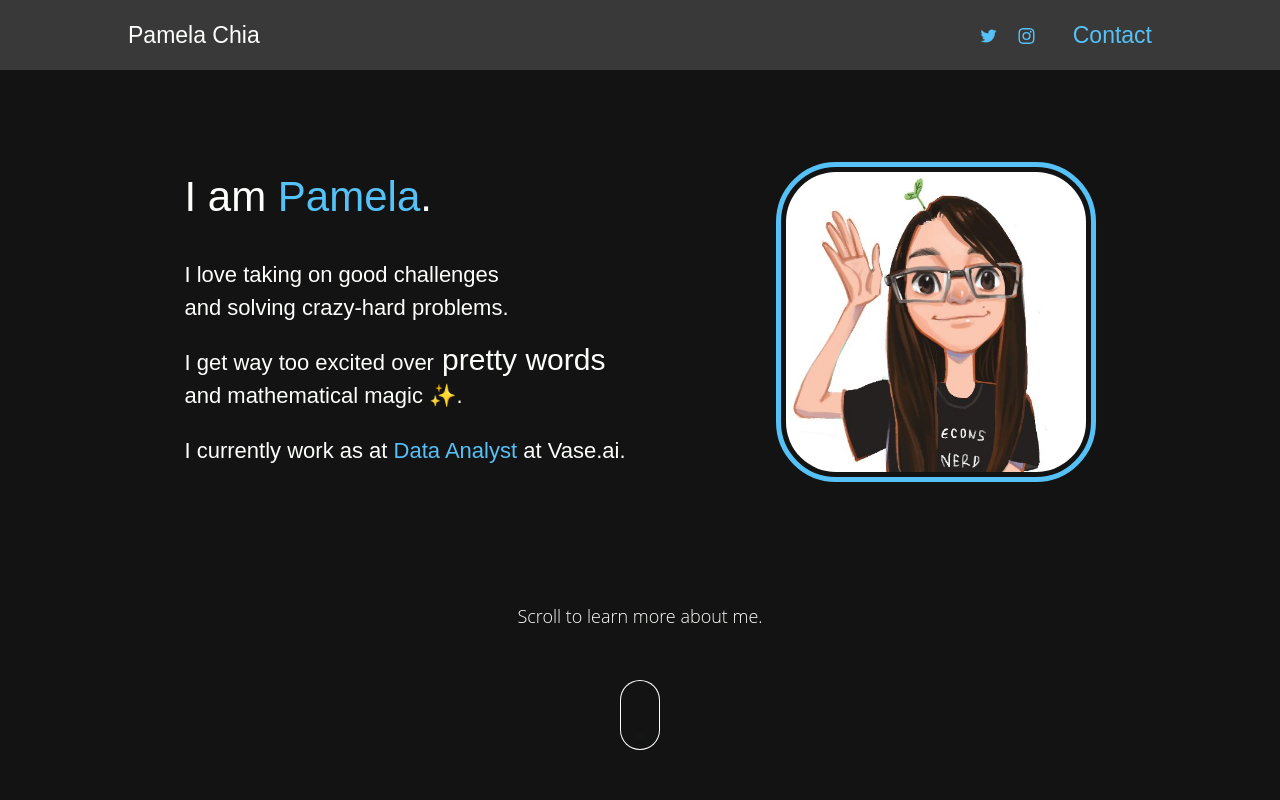
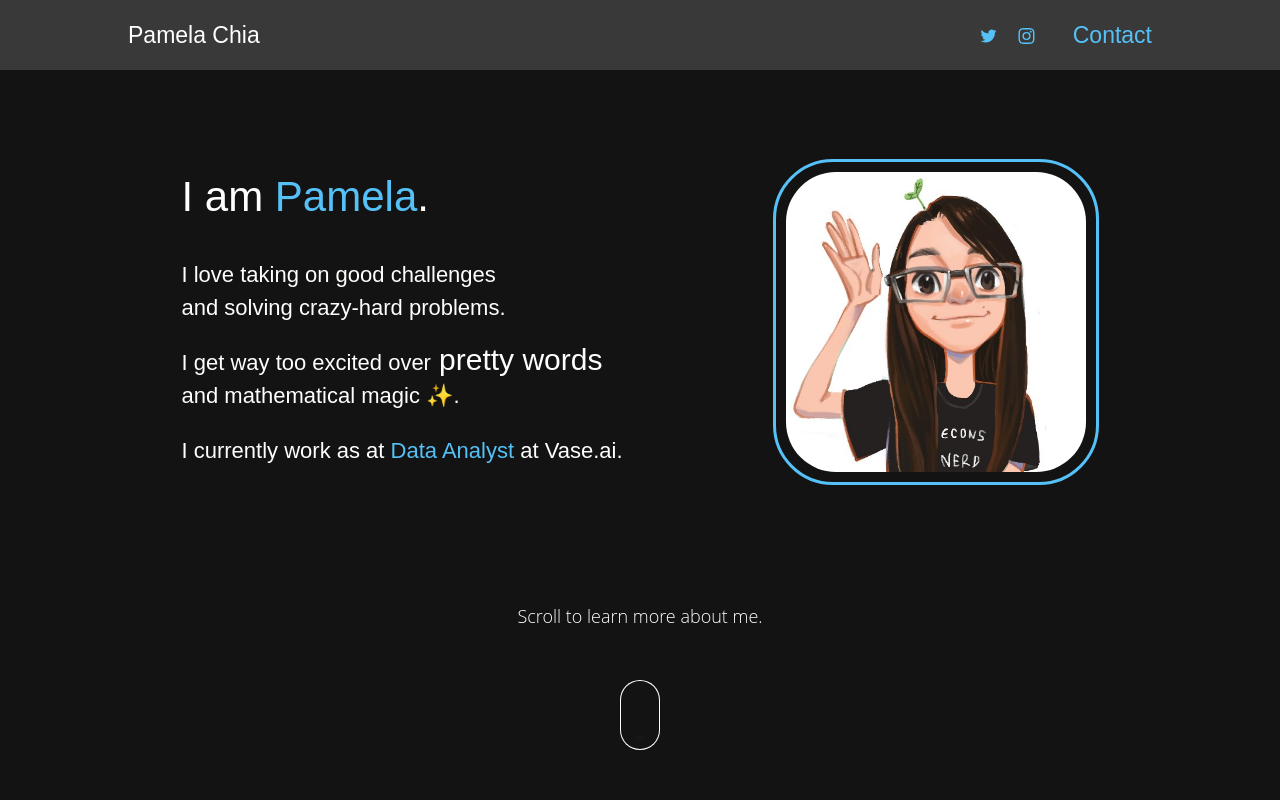
Before and after one commit to pamelachia/portfolio, a React (Create React App) app: page / in a window 1280 px wide. Shown: the top 800 px of the page. Built offline with nearby package versions, Linux system fonts and the light colour scheme; what webfontloader would draw is missing.

Commit message:
Made border around image in Myself smaller

```diff
--- a/src/components/Myself.jsx
+++ b/src/components/Myself.jsx
@@ -20,8 +20,8 @@ const Avatar = () => {
 
     const wrapperStyle = css`
         border-radius: ${AVATAR_SIZE / 5}px;
-        border: 5px solid ${colors.maastrichtBlue};
-        padding: 5px;
+        border: 3px solid ${colors.maastrichtBlue};
+        padding: 10px;
         margin-bottom: 10px;
         display: inline-block;
         overflow: hidden;
```
